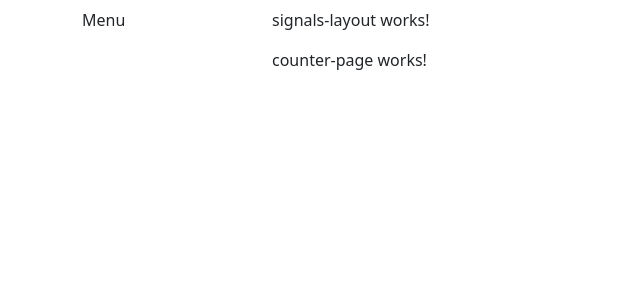
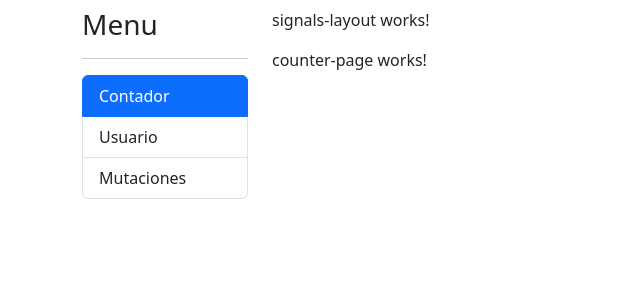
Before and after one commit to roraima1986/directiveSignals, an Angular app: page /signals/counter in a window 1280 px wide. Shown: the top 300 px of the page, without its empty margins (0-640 px from the left). Built offline with nearby package versions, Linux system fonts and the light colour scheme.

Commit message:
Menu lateral

```diff
--- /dev/null
+++ b/src/app/signals/components/side-menu/side-menu.component.html
@@ -0,0 +1,10 @@
+<ul class="list-group">
+  <li class="list-group-item"
+    *ngFor="let item of menuItems"
+    [routerLink]="[item.route]"
+    routerLinkActive="active"
+    style="cursor: pointer;">
+
+    {{item.title}}
+  </li>
+</ul>
--- /dev/null
+++ b/src/app/signals/components/side-menu/side-menu.component.ts
@@ -0,0 +1,21 @@
+import { Component } from '@angular/core';
+
+interface MenuItem {
+  title: string;
+  route: string;
+}
+
+@Component({
+  selector: 'app-side-menu',
+  templateUrl: './side-menu.component.html',
+  styleUrls: ['./side-menu.component.css']
+})
+export class SideMenuComponent {
+
+  public menuItems: MenuItem[] = [
+    {title: 'Contador', route: 'counter'},
+    {title: 'Usuario', route: 'user-info'},
+    {title: 'Mutaciones', route: 'properties'},
+  ]
+
+}
--- a/src/app/signals/layout/signals-layout/signals-layout.component.html
+++ b/src/app/signals/layout/signals-layout/signals-layout.component.html
@@ -1,6 +1,8 @@
 <div class="row mt-2">
   <div class="col-2">
-    Menu
+    <h3>Menu</h3>
+    <hr>
+    <app-side-menu/>
   </div>
 
 
--- a/src/app/signals/signals.module.ts
+++ b/src/app/signals/signals.module.ts
@@ -6,6 +6,7 @@
 import { CounterPageComponent } from './pages/counter-page/counter-page.component';
 import { UserInfoPageComponent } from './pages/user-info-page/user-info-page.component';
 import { PropertiesPageComponent } from './pages/properties-page/properties-page.component';
+import { SideMenuComponent } from './components/side-menu/side-menu.component';
 
 
 @NgModule({
@@ -13,7 +14,8 @@
     SignalsLayoutComponent,
     CounterPageComponent,
     UserInfoPageComponent,
-    PropertiesPageComponent
+    PropertiesPageComponent,
+    SideMenuComponent
   ],
   imports: [
     CommonModule,
```
Also changed, not shown: src/app/signals/components/side-menu/side-menu.component.css (added).
